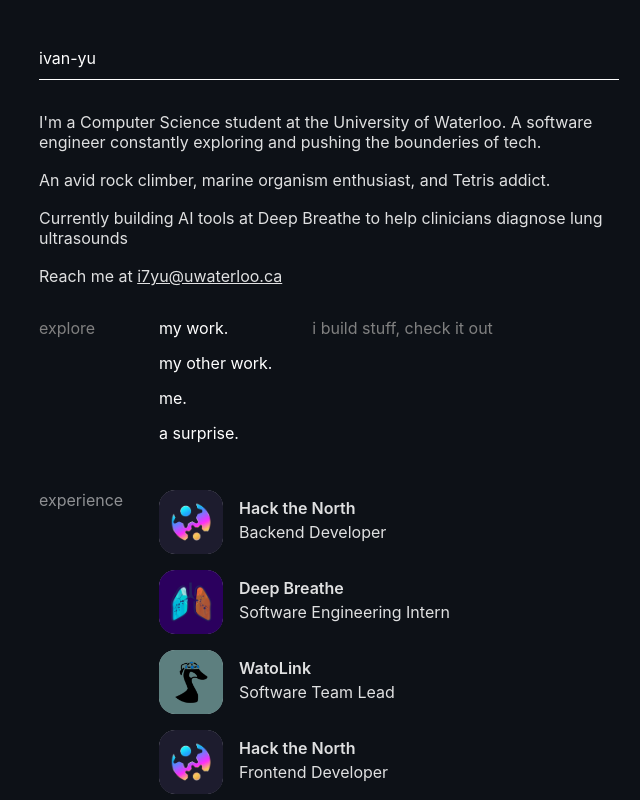
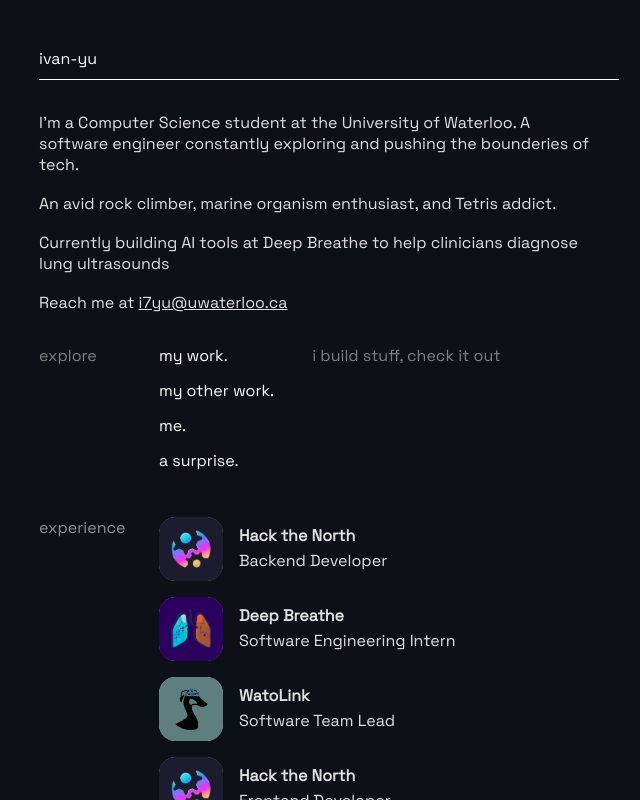
Before and after one commit to IvanYu327/ivanyu.ca, a React (Create React App) app: page / in a window 1280 px wide. Shown: the top 800 px of the page, without its empty margins (301-941 px from the left). Built offline with nearby package versions, Linux system fonts and the light colour scheme.

Commit message:
more work

```diff
--- a/src/index.tsx
+++ b/src/index.tsx
@@ -3,9 +3,19 @@ import ReactDOM from "react-dom/client";
 import { createGlobalStyle, css, ThemeProvider } from "styled-components";
 
 import App from "./App";
+import { SpaceGroteskRegular } from "./assets/fonts";
 import { theme } from "./styles";
 
 const fonts = css`
+  @font-face {
+    font-family: "SpaceGrotesk";
+    font-style: normal;
+    font-weight: 400;
+    src:
+      url(${SpaceGroteskRegular}) format("truetype"),
+    font-display: swap;
+  }
+
   @font-face {
     font-family: "Castledown";
     src: url("/fonts/castledown-heavy.eot");
@@ -16,33 +26,6 @@ const fonts = css`
       url("/fonts/castledown-heavy.ttf") format("truetype");
     font-weight: normal;
     font-style: normal;
-    font-display: swap;
-  }
-  @font-face {
-    font-family: "Satoshi";
-    font-style: normal;
-    font-weight: 400;
-    src:
-      url("/fonts/Satoshi-Regular.woff2") format("woff2"),
-      url("/fonts/Satoshi-Regular.woff") format("woff");
-    font-display: swap;
-  }
-  @font-face {
-    font-family: "Satoshi";
-    font-style: normal;
-    font-weight: 500;
-    src:
-      url("/fonts/Satoshi-Medium.woff2") format("woff2"),
-      url("/fonts/Satoshi-Medium.woff") format("woff");
-    font-display: swap;
-  }
-  @font-face {
-    font-family: "Satoshi";
-    font-style: normal;
-    font-weight: 700;
-    src:
-      url("/fonts/Satoshi-Bold.woff2") format("woff2"),
-      url("/fonts/Satoshi-Bold.woff") format("woff");
     font-display: swap;
   }
 `;
--- a/src/styles/index.ts
+++ b/src/styles/index.ts
@@ -46,7 +46,7 @@ export const theme: DefaultTheme = {
   }
 };
 
-const fontFamily = "Inter";
+const fontFamily = '"SpaceGrotesk", sans-serif';
 
 export const Heading1 = styled.h1`
   font-family: ${fontFamily};
--- a/src/views/projects/MindSpeechInterface.tsx
+++ b/src/views/projects/MindSpeechInterface.tsx
@@ -35,11 +35,11 @@ const Image = styled.img`
 const markdown = `
 #### key learnings
 
-Start small with an MVP. We encounterd a lot of issues regardling inter-stimuli interference starting our data collection, having started with a interface that had 16 simultaneous stimuli. We had to reduce the number of stimuli to 8, and even then we had to implement a lot of filtering and artifact removal to get clean data.
+Start small with an MVP. I encounterd a lot of issues regardling inter-stimuli interference starting our data collection, having started with a interface that had 16 simultaneous stimuli. I had to reduce the number of stimuli to 8, and even then I had to implement a lot of filtering and artifact removal to get clean data.
 
 &nbsp;
 
-On the main interface, we started with desgining with 12 stimuli, but we had to reduce it to 8 to make it more usable. We also had to implement a lot of filtering and artifact removal to get clean data.
+On the main interface, the original design had 12 stimuli, but it had to be reduced it to 8 to make it more usable.
 
 #### want to learn more?
 
@@ -53,6 +53,6 @@ Check out:
 
 - [2022 NeuroTechX Student Club Competition Winners](https://openbci.com/community/2022-neurotechx-student-club-competition-winners/)
 
-- Wearable Brain-Computer Interface Paired with Large Language Model for Fast Speech Communication
+- [Wearable Brain-Computer Interface Paired with Large Language Model for Fast Speech Communication]()
 
 `;
--- a/src/views/sections/WhatIDid.tsx
+++ b/src/views/sections/WhatIDid.tsx
@@ -20,7 +20,7 @@ const WhatIDid: React.FC<WhatIDidProps> = ({
 }) => {
   return (
     <Container>
-      <Heading4 style={{ color: "gray" }}>what i did</Heading4>
+      <Heading4 style={{ color: "gray" }}>Details</Heading4>
       <ColumnContainer>
         <Column>
           {position && (
```
